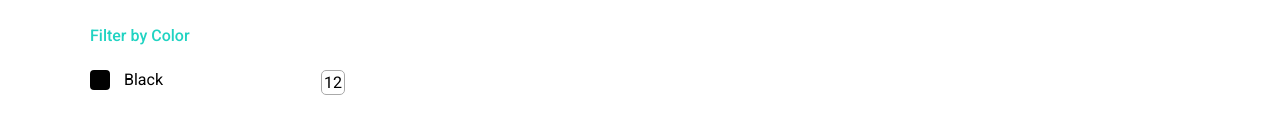
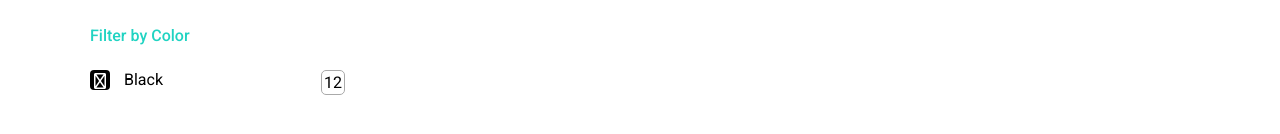
Before and after one commit to ScrumWin21/ScrumFrontEnd, a React (Create React App) app: page /ShopPage in a window 1280 px wide. Shown: the part 1295-1429 px from the top of the page. Built offline with nearby package versions, Linux system fonts and the light colour scheme.

Commit message:
Item #100 structure for filter by color component complete

```diff
--- a/css/App.css
+++ b/css/App.css
@@ -1301,9 +1301,14 @@ p {
 .shopBannerLeft-container {
   width: 255px;
   height: auto;
+  margin-bottom: 55px;
 }
 
-.shopBannerLeft-container-content {
+.shopBannerLeft-container img {
+  margin-bottom: 15px;
+}
+
+.shopBannerLeft-container-content-hoverAll {
   width: 100%;
   display: flex;
   margin-bottom: 15px;
@@ -1312,22 +1317,58 @@ p {
   cursor: pointer;
 }
 
-.shopBannerLeft-container-content:hover {
+.shopBannerLeft-container-content-hoverAll:hover {
   color: #20d3c2;
 }
 
-.shopBannerLeft-container-content:hover .shoperBannerLeft-numberBox {
+.shopBannerLeft-container-content-hoverAll:hover .shoperBannerLeft-numberBox {
   background-color: #20d3c2;
   color: #ffffff;
   border: 1px solid #20d3c2;
 }
 
-.shoperBannerLeft-numberBox {
+.shopBannerLeft-numberBox {
   border: 1px solid #AAAAAA;
   border-radius: 5px;
   padding: 2px;
 }
 
+.shopFilterButton {
+  width: 72px;
+  height: 24px;
+  border-radius: 20px;
+  border: none;
+  background-color: #20d3c2;
+  color: #ffffff;
+  cursor: pointer;
+  margin-right: 0;
+}
+
+.fa-check {
+  color: white;
+  padding-top: 2px;
+}
+
+.shopBannerLeft-colorBox {
+  width: 20px;
+  height: 20px;
+  background-color: black;
+  border-radius: 4px;
+  margin-right: 14px;
+  display: flex;
+  justify-content: center;
+  align-items: center;
+}
+
+.shopBannerLeft-container-content-color {
+  width: 100%;
+  display: flex;
+  margin-bottom: 15px;
+  justify-content: space-between;
+  font-family: "Roboto", sans-serif;
+  cursor: pointer;
+}
+
 .shopPage-sectionThree-container {
   margin-top: 40px;
 }
--- a/scss/ShopPage/_shopBannerLeft.scss
+++ b/scss/ShopPage/_shopBannerLeft.scss
@@ -49,12 +49,22 @@
     margin-right: 0;
 }
 
+.fa-check {
+    color: white;
+    padding-top: 2px;
+    // display: none;
+}
+
 .shopBannerLeft-colorBox {
     width: 20px;
     height: 20px;
     background-color: black;
     border-radius: 4px;
     margin-right: 14px;
+    display: flex;
+    justify-content: center;
+    align-items: center;
+
 }
 
 .shopBannerLeft-container-content-color {
--- a/src/components/shopDetails/ShopComponents/ShopLeftBanner/ShopLeftFilterByColor.js
+++ b/src/components/shopDetails/ShopComponents/ShopLeftBanner/ShopLeftFilterByColor.js
@@ -7,7 +7,9 @@ export const ShopLeftFilterByColor = () => {
       <div className="shopBannerLeft-container">
         <div className="shopBannerLeft-container-content-color">
           <div className="flex">
-            <div className="shopBannerLeft-colorBox"></div>
+                      <div className="shopBannerLeft-colorBox">
+                      <i class="fa-regular fa-check"></i>
+            </div>
             <div>Black</div>
           </div>
 
```
